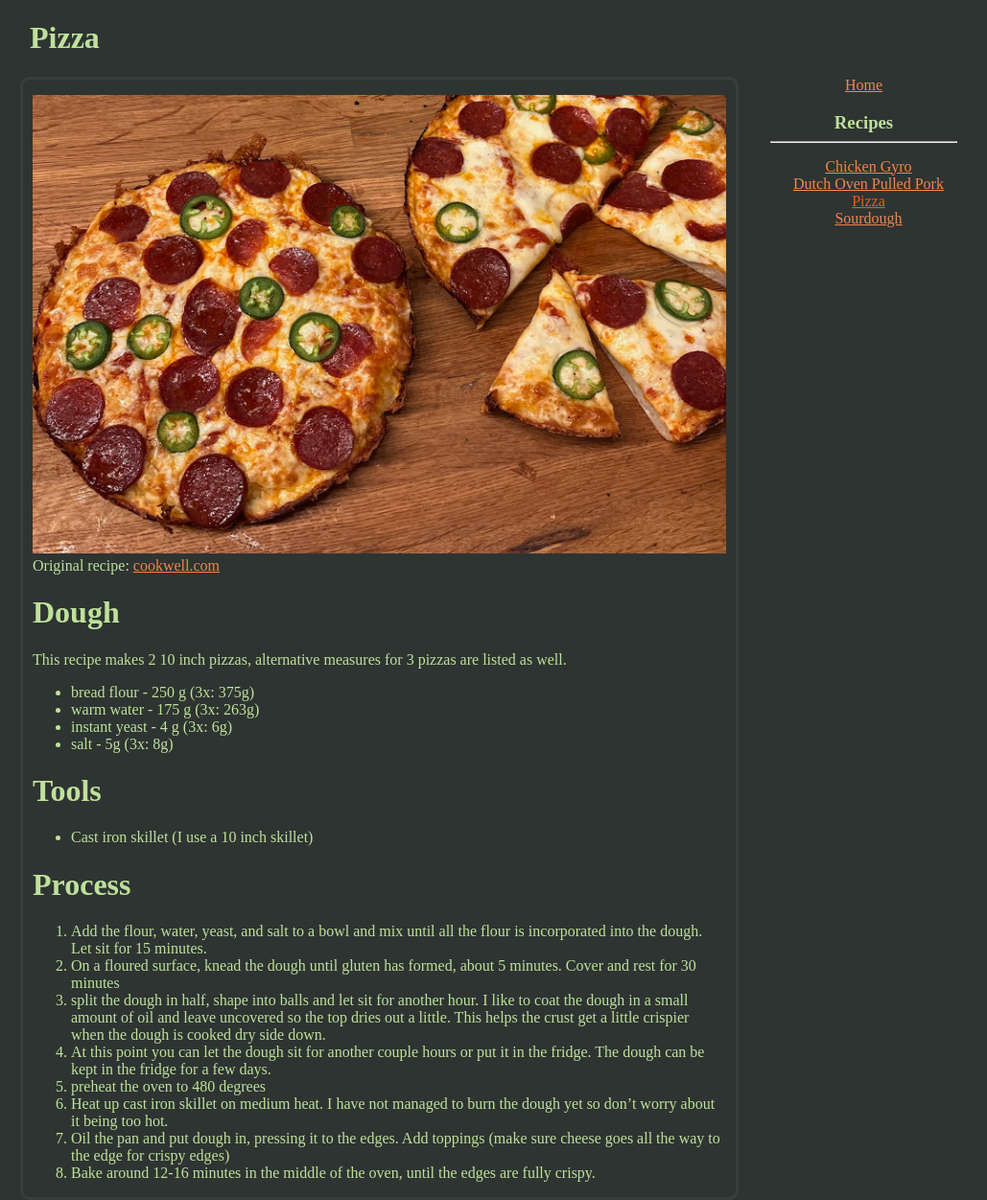
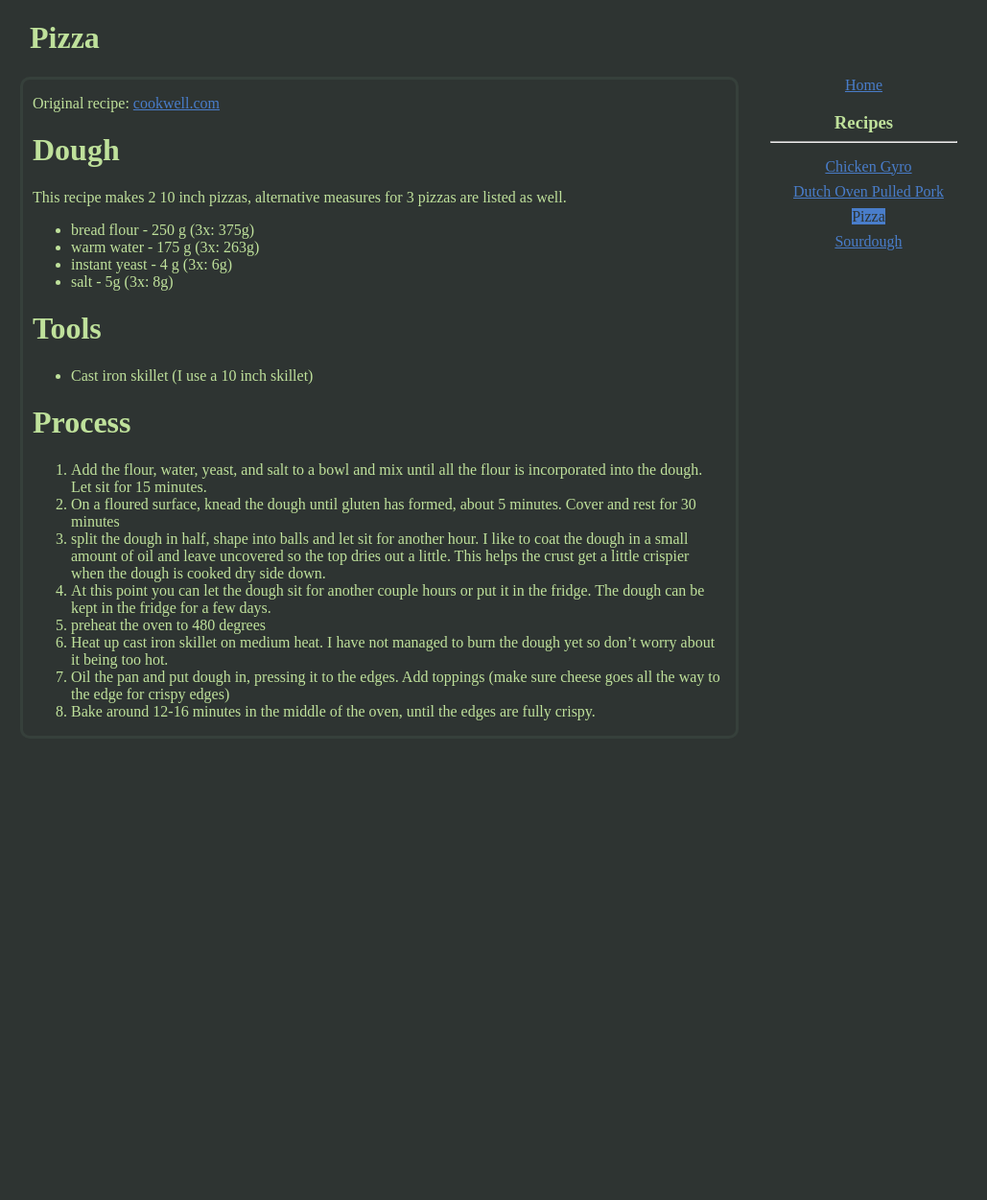
Before and after one commit to CalebHicks1/jekyll_website, a Jekyll site: the page built from _recipes/pizza.md, in a window 1280 px wide. Shown: the whole page at 96% size, without its empty margins (119-1148 px from the left). Built offline with Jekyll 4.4.1, drawn with Linux system fonts in a browser that asks for light colours; some web fonts are replaced; after the commit the page ends 900 px from its top, so only the background shows below that.

Commit message:
updated link style

```diff
--- a/_includes/navigation_vertical.html
+++ b/_includes/navigation_vertical.html
@@ -17,14 +17,15 @@
             {{ collection.label | capitalize }}
         </h3>
         <hr style="color:var(--fg-color); width:80%">
-        <ul style=" padding-inline-start: 10px;">
+        <ul style=" padding-inline-start: 10px; list-style-type:none;">
 
             {% for item in collection.docs %}
+            <li style="margin-top:8px">
 
-            <a href="{{ item.url }}" {% if page.url==item.url %} class="current" {% endif %}>
-                {{ item.title }}
-            </a>
-            <br>
+                <a href="{{ item.url }}" {% if page.url==item.url %} class="current" {% endif %}">
+                    {{ item.title }}
+                </a>
+            </li>
             {% endfor %}
     </li>
     </ul>
--- a/_recipes/pizza.md
+++ b/_recipes/pizza.md
@@ -2,7 +2,6 @@
 title: Pizza
 layout: content
 ---
-![pizza](/assets/images/pizza.jpeg){: width="100%" }
 Original recipe: [cookwell.com](https://www.cookwell.com/recipe/weeknight-pan-pizza#recipe-video-player-desktop)
 
 # Dough
--- a/_sass/main.scss
+++ b/_sass/main.scss
@@ -17,13 +17,15 @@
     --bg-color: rgb(46, 52, 50);
     --fg-color: rgb(191, 225, 155);
     --faded-color: rgb(54, 64, 59);
-    --selected-link-color: rgb(240, 91, 22);
-    --link-color: rgb(240, 133, 83);
+    --selected-link-color: rgb(19, 110, 247);
+    --link-color: rgb(73, 125, 202);
 }
 
 
 .current {
-    color: var(--selected-link-color);
+    color: var(--bg-color);
+    background-color: var(--link-color);
+    text-decoration: none;
 }
 
 
```
